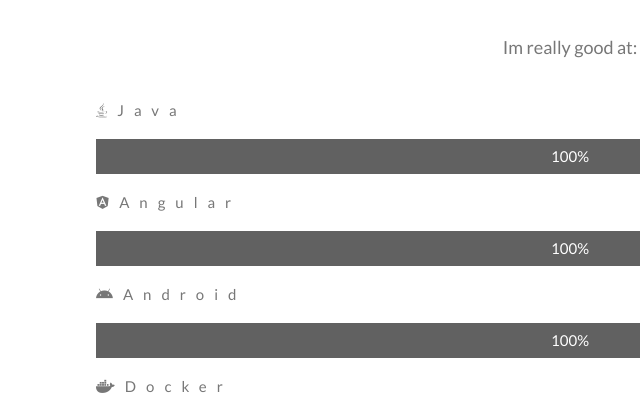
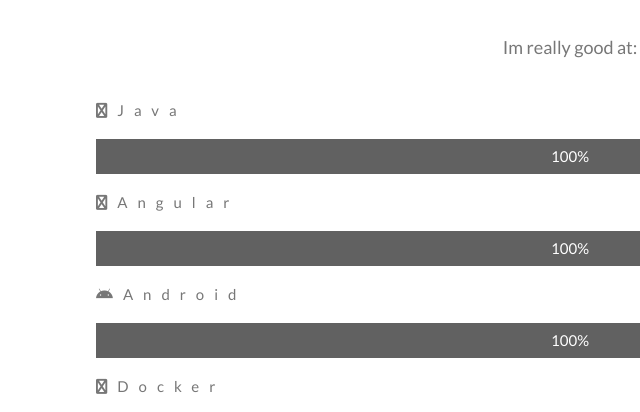
Before and after one commit to pabloducato/pabloducato.github.io, a plain HTML site: page index.html in a window 1280 px wide. Shown: the part 1182-1594 px from the top of the page, 70-710 px from the left. Drawn offline with nearby package versions, Linux system fonts and the light colour scheme.

Commit message:
Fix part 6

```diff
--- a/index.html
+++ b/index.html
@@ -130,11 +130,11 @@
         </div>
     </div>
     <p class="w3-large w3-center w3-padding-16">Im really good at:</p>
-    <p class="w3-wide"><i class="fab fa-java"></i>Java</p>
+    <p class="w3-wide"><i class="fa fa-java"></i>Java</p>
     <div class="w3-light-grey">
         <div class="w3-container w3-padding-small w3-dark-grey w3-center" style="width:100%">100%</div>
     </div>
-    <p class="w3-wide"><i class="fab fa-angular"></i>Angular</p>
+    <p class="w3-wide"><i class="fa fa-angular"></i>Angular</p>
     <div class="w3-light-grey">
     <div class="w3-container w3-padding-small w3-dark-grey w3-center" style="width:100%">100%</div>
         </div>
@@ -142,7 +142,7 @@
     <div class="w3-light-grey">
         <div class="w3-container w3-padding-small w3-dark-grey w3-center" style="width:100%">100%</div>
     </div>
-    <p class="w3-wide"><i class="fab fa-docker"></i>Docker</p>
+    <p class="w3-wide"><i class="fa fa-docker"></i>Docker</p>
     <div class="w3-light-grey">
         <div class="w3-container w3-padding-small w3-dark-grey w3-center" style="width:100%">100%</div>
     </div>
```
